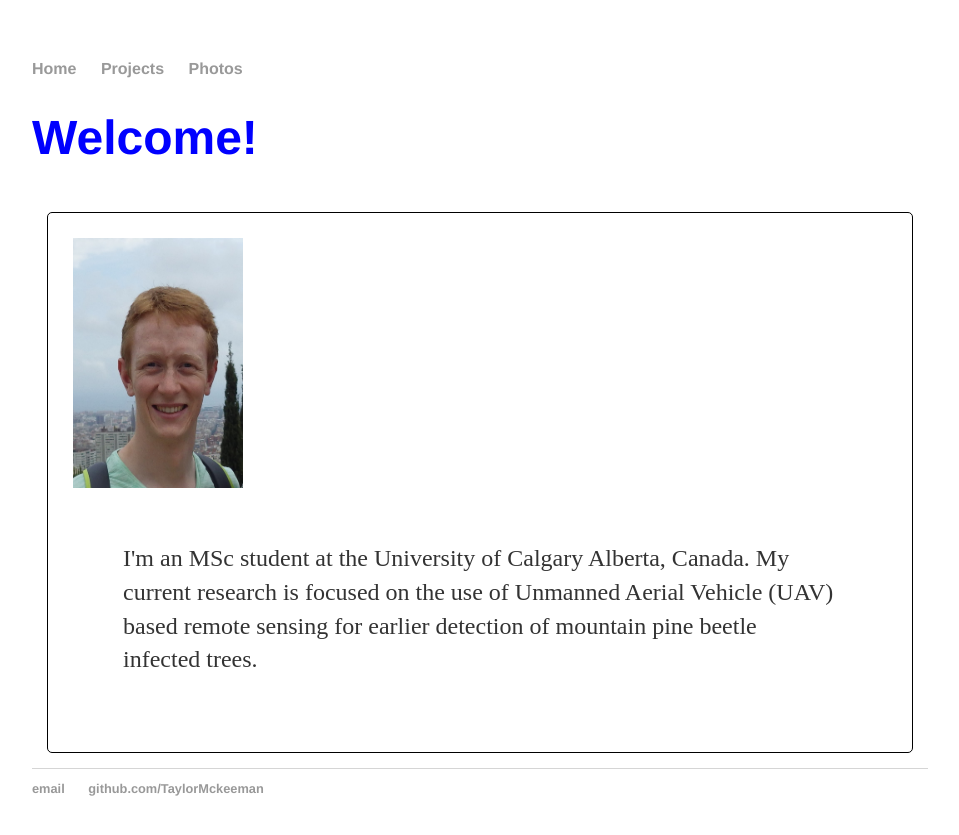
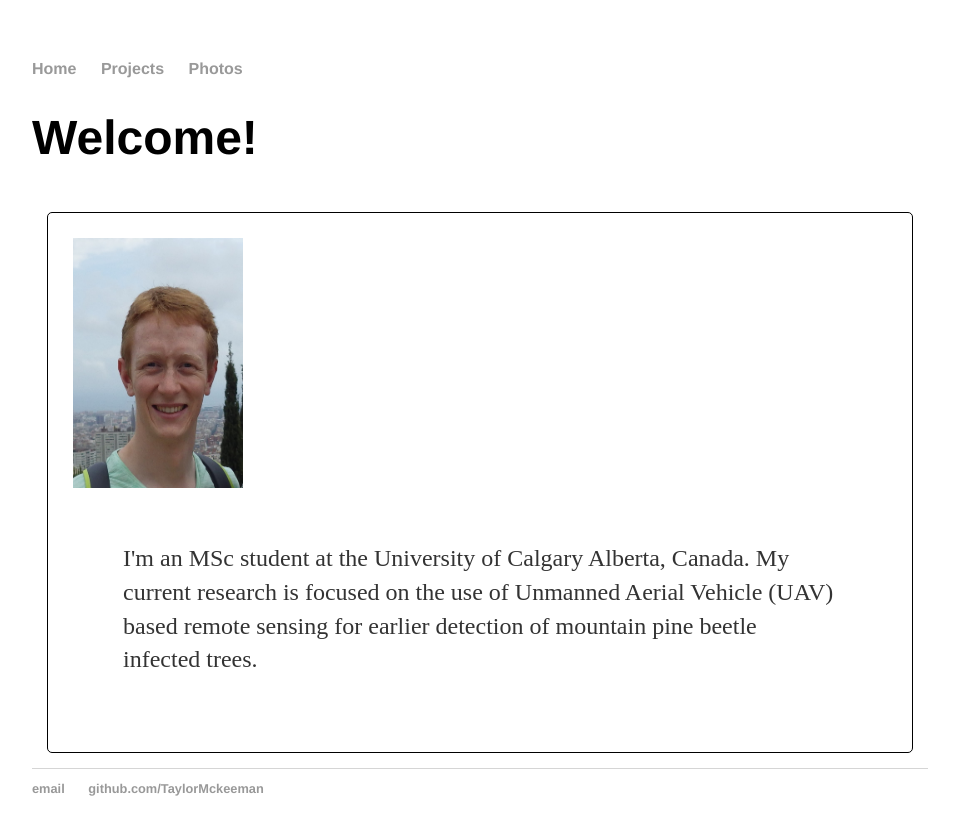
Before and after one commit to TaylorMckeeman/TaylorMckeeman.github.io, a Jekyll site: the page built from index.html, in a window 1280 px wide. Shown: the top 835 px of the page, without its empty margins (160-1119 px from the left). Built offline with Jekyll 4.4.1, drawn with Linux system fonts in a browser that asks for light colours.

Commit message:
Update main.css

```diff
--- a/css/main.css
+++ b/css/main.css
@@ -22,7 +22,6 @@ a:hover {
 h1 {
     font-size: 3em;
     font-family:'Helvetica', 'Arial', 'Sans-Serif';
-    color: #0000FF;
 }
 p {
     font-size: 1.5em;
```
